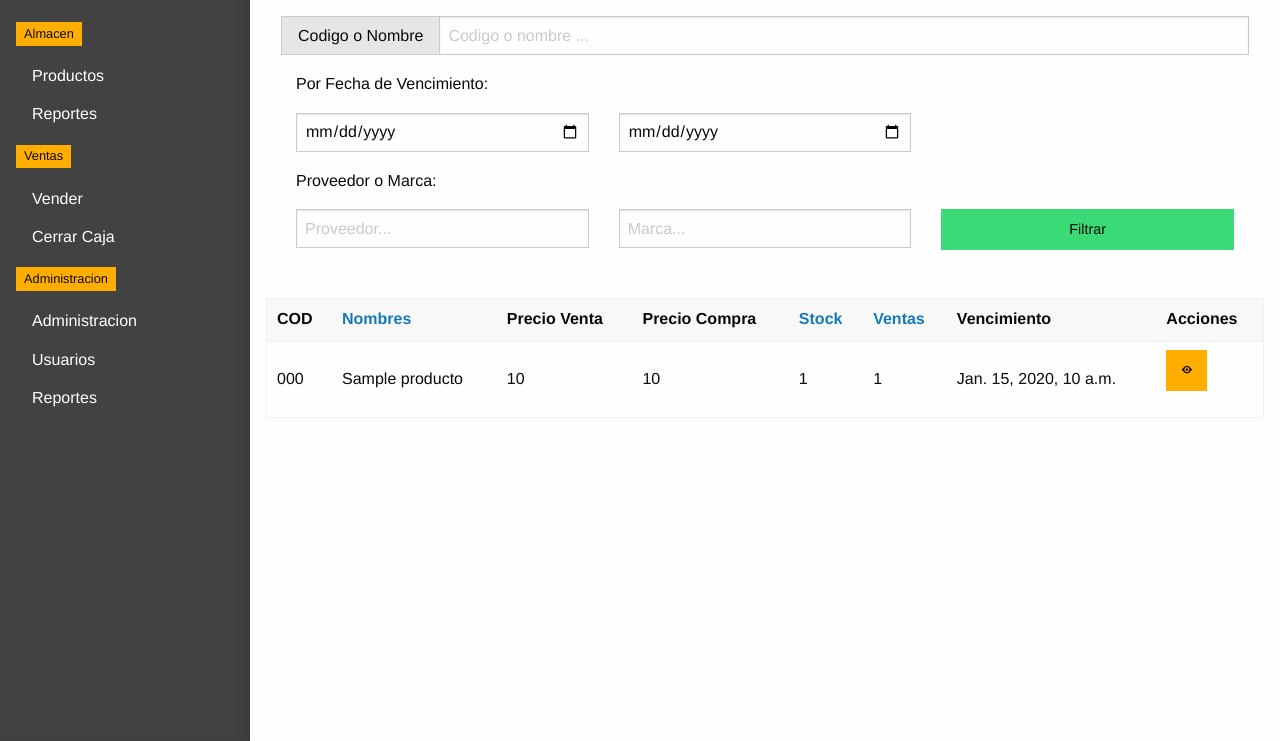
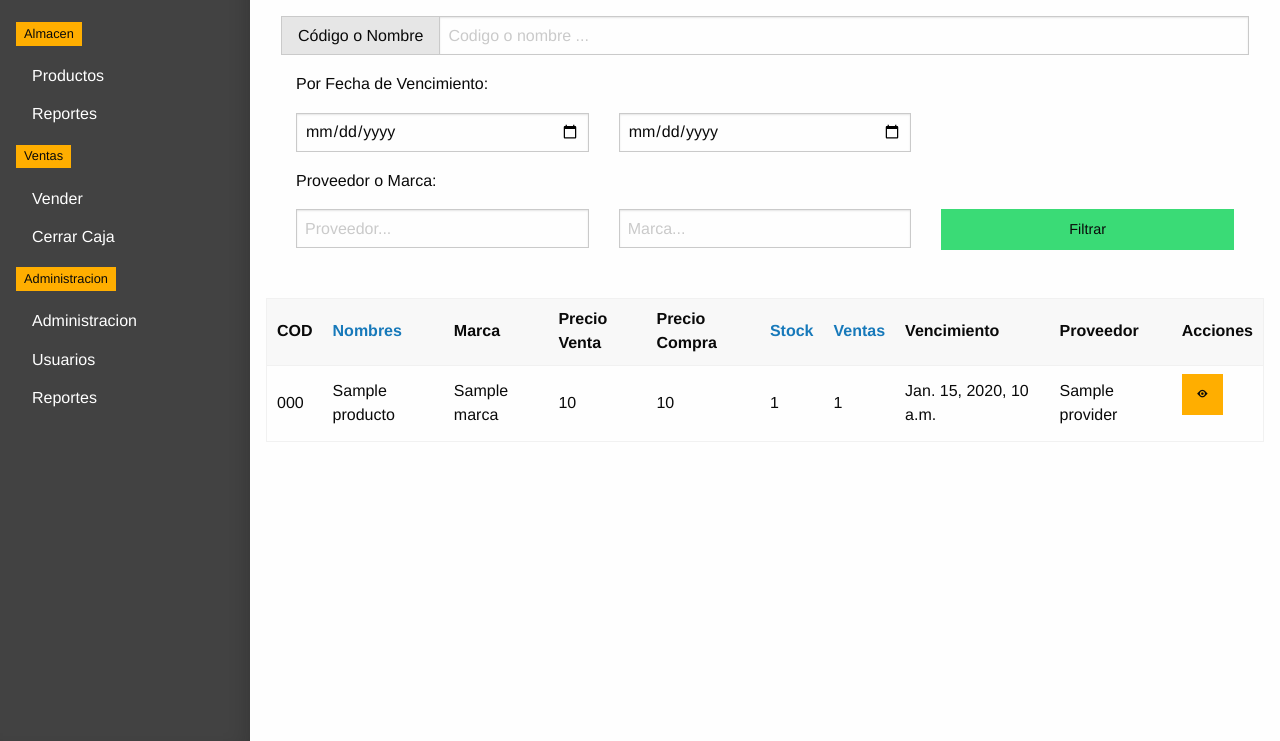
Before and after one commit to RafaelVasquezRV/djmarket, a Django app: template templates/producto/filtros.html in a window 1280 px wide. Shown: the part 59-800 px from the top of the page. Run offline with Django 4.2, Linux system fonts and the light colour scheme; the template is opened without the code that fills it: most values are stand-ins (such as "Sample title", 1, 10 or a date in 2020); some libraries are stand-ins or nearby versions.

Commit message:
Actualización 312250AGO2022

```diff
--- a/templates/producto/filtros.html
+++ b/templates/producto/filtros.html
@@ -7,7 +7,7 @@
 <div class="grid-x grid-margin-x">
   <form class="cell grid-x grid-margin-x" method="GET">
     <div class="cell input-group">
-      <span class="input-group-label">Codigo o Nombre</span>
+      <span class="input-group-label">Código o Nombre</span>
       <input class="input-group-field" type="text" id="kword" name="kword"
         value="{{request.GET.kword}}"
         placeholder="Codigo o nombre ..."
@@ -18,7 +18,7 @@
         <input type="date" name="date_start" id="date_start" class="cell medium-4">
         <input type="date" name="date_end" id="date_end" class="cell medium-4">
         <p class="cell">Proveedor o Marca:</p>
-        <input type="text" name="provide" id="provider" class="cell medium-4" placeholder="Proveedor...">
+        <input type="text" name="provider" id="provider" class="cell medium-4" placeholder="Proveedor...">
         <input type="text" name="marca" id="marca" class="cell medium-4" placeholder="Marca...">
         <button class="cell medium-4 button success">Filtrar</button>
     </div>
@@ -36,6 +36,7 @@
           <a href="{{request.get_full_path}}&order=name"> Nombres</a>
           {% endif %}
         </th>
+        <th>Marca</th>
         <th>Precio Venta</th>
         <th>Precio Compra</th>
         <th>
@@ -53,6 +54,7 @@
           {% endif %}
         </th>
         <th>Vencimiento</th>
+        <th>Proveedor</th>
         <th>Acciones</th>
       </thead>
       <tbody>
@@ -60,11 +62,13 @@
           <tr>
             <td>{{producto.barcode}}</td>
             <td>{{producto.name}}</td>
+            <td>{{producto.marca}}</td>
             <td>{{producto.sale_price}}</td>
             <td>{{producto.purchase_price}}</td>
             <td>{{producto.count}}</td>
             <td>{{producto.num_sale}}</td>
             <td>{{producto.due_date}}</td>
+            <td>{{producto.provider}}</td>
             <td>
               <a href="{% url 'producto_app:producto-detail' producto.id %}" class="button warning"><i class="fi-eye"></i></a>
             </td>
```
